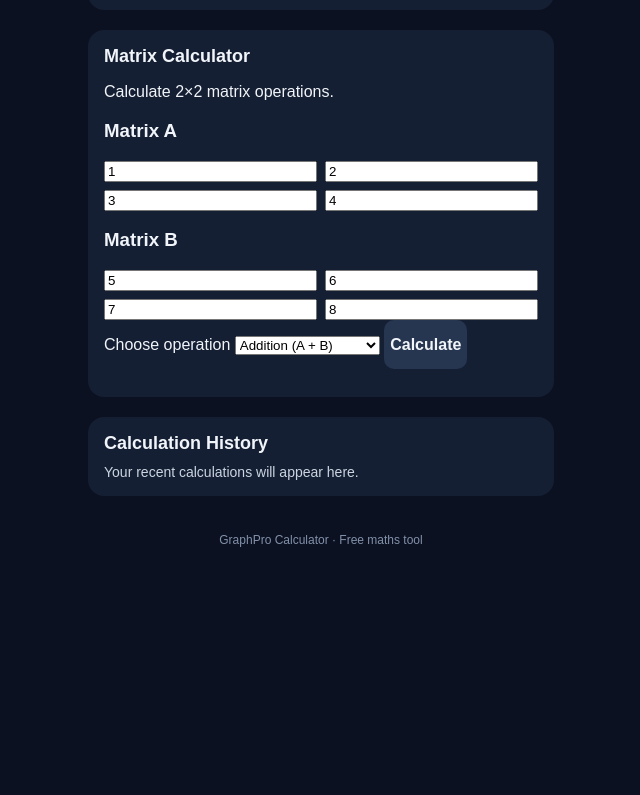
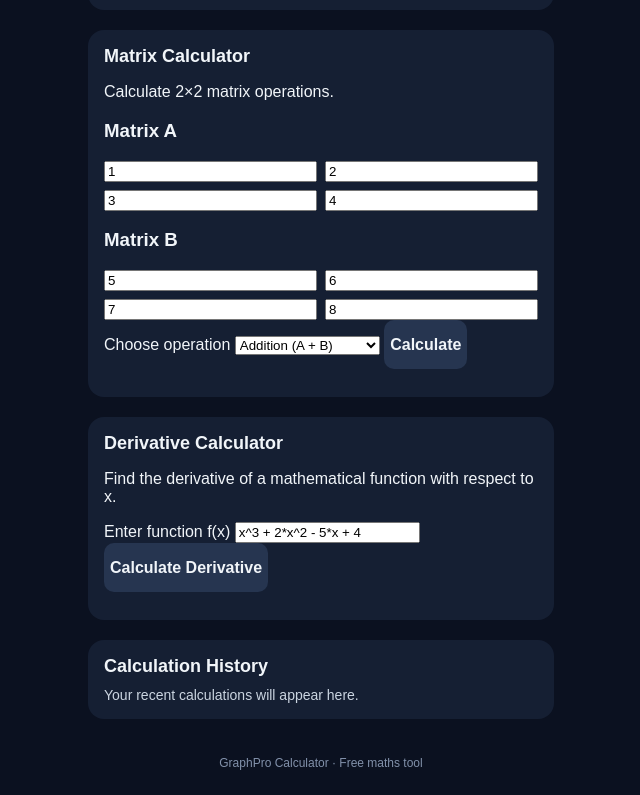
Before and after one commit to am1222948-png/GraphPro, a plain HTML site: page index.html in a window 1280 px wide. Shown: the part 3758-4553 px from the top of the page, without its empty margins (319-959 px from the left). Before the commit the page ends 4330 px from the top, so only its background shows below. Drawn offline with Linux system fonts and the light colour scheme.

Commit message:
Add derivative calculator section to index.html

```diff
--- a/index.html
+++ b/index.html
@@ -399,6 +399,23 @@ Enter a function in the Graph section first.
 
   <button onclick="calculateMatrix()">Calculate</button>
   <div id="matrixResult" style="margin-top:12px;white-space:pre-wrap"></div>
+</section>
+
+<section class="extra" id="derivativeCalculator">
+  <h2>Derivative Calculator</h2>
+  <p>Find the derivative of a mathematical function with respect to x.</p>
+
+  <label for="derivativeExpression">Enter function f(x)</label>
+  <input
+    id="derivativeExpression"
+    type="text"
+    placeholder="Example: x^3 + 2*x^2 - 5*x + 4"
+    value="x^3 + 2*x^2 - 5*x + 4"
+  >
+
+  <button onclick="calculateDerivative()">Calculate Derivative</button>
+
+  <div id="derivativeResult" style="margin-top:12px;white-space:pre-wrap"></div>
 </section>
 
 <section class="extra">
@@ -1215,6 +1232,120 @@ function calculateMatrix() {
 
   result.textContent = title + " =\n" + showMatrix(answer);
 }
+
+function calculateDerivative() {
+  const input = document.getElementById("derivativeExpression");
+  const result = document.getElementById("derivativeResult");
+  const expression = input.value.trim().replace(/\s+/g, "");
+
+  if (!expression) {
+    result.textContent = "Please enter a function first.";
+    return;
+  }
+
+  // Normalize powers and multiplication signs
+  const expr = expression.replace(/\*\*/g, "^");
+
+  // Accept polynomial terms such as:
+  // 3*x^2, -x^3, 5*x, x, and constants.
+  const terms = expr.match(/[+-]?[^+-]+/g);
+
+  if (!terms || terms.join("") !== expr) {
+    result.textContent =
+      "Could not read this function. Try: x^3 + 2*x^2 - 5*x + 4";
+    return;
+  }
+
+  const derivativeTerms = [];
+
+  for (let term of terms) {
+    let sign = 1;
+
+    if (term[0] === "+") term = term.slice(1);
+    else if (term[0] === "-") {
+      sign = -1;
+      term = term.slice(1);
+    }
+
+    if (!term) {
+      result.textContent = "Invalid expression.";
+      return;
+    }
+
+    if (!term.includes("x")) {
+      if (!/^\d+(\.\d+)?$/.test(term)) {
+        result.textContent =
+          "This version supports polynomial terms only. Example: 3*x^2 - 4*x + 7";
+        return;
+      }
+      continue;
+    }
+
+    const match = term.match(
+      /^(?:(\d+(?:\.\d+)?)\*?)?x(?:\^(\d+(?:\.\d+)?))?$/
+    );
+
+    if (!match) {
+      result.textContent =
+        "Unsupported term: " + (sign < 0 ? "-" : "") + term +
+        "\nTry terms like x^3, 2*x^2, -5*x, or 4.";
+      return;
+    }
+
+    const coefficient = sign * (match[1] === undefined ? 1 : Number(match[1]));
+    const power = match[2] === undefined ? 1 : Number(match[2]);
+
+    if (!Number.isFinite(power) || power < 0 || power > 100) {
+      result.textContent = "Please use a power between 0 and 100.";
+      return;
+    }
+
+    if (power === 0) continue;
+
+    const newCoefficient = coefficient * power;
+    const newPower = power - 1;
+
+    let newTerm;
+
+    if (newPower === 0) {
+      newTerm = String(newCoefficient);
+    } else {
+      const coeffText =
+        Math.abs(newCoefficient) === 1
+          ? (newCoefficient < 0 ? "-" : "")
+          : String(newCoefficient) + "*";
+
+      newTerm = coeffText + "x" +
+        (newPower === 1 ? "" : "^" + newPower);
+    }
+
+    derivativeTerms.push(newTerm);
+  }
+
+  if (derivativeTerms.length === 0) {
+    result.textContent = "f'(x) = 0";
+    return;
+  }
+
+  let output = derivativeTerms[0];
+
+  for (let i = 1; i < derivativeTerms.length; i++) {
+    const term = derivativeTerms[i];
+
+    if (term.startsWith("-")) {
+      output += " - " + term.slice(1);
+    } else {
+      output += " + " + term;
+    }
+  }
+
+  output = output
+    .replace(/\+\s*-/g, "- ")
+    .replace(/1\*x/g, "x")
+    .replace(/-1\*x/g, "-x");
+
+  result.textContent = "f'(x) = " + output;
+}
 </script>
 </body>
   </html>
```
